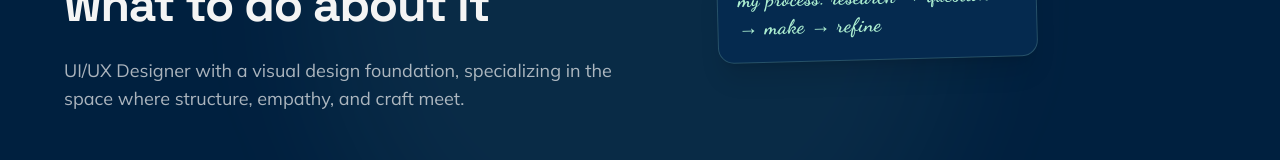
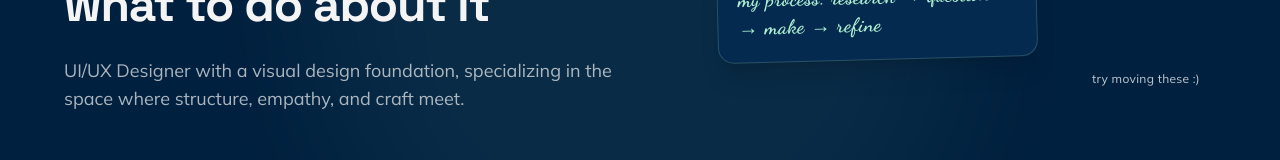
Before and after one commit to ishachaphekar/portfolio, a React (Vite) app: page / in a window 1280 px wide. Shown: the part 522-682 px from the top of the page. Built offline with nearby package versions, Linux system fonts and the light colour scheme.

Commit message:
feat: add interactive draggable sticky notes component to HeroSection

```diff
--- a/src/components/HeroSection.tsx
+++ b/src/components/HeroSection.tsx
@@ -247,8 +247,12 @@ export const HeroSection: React.FC = () => {
 
           </div>
 
-          {/* RIGHT COLUMN SPACER FOR GRID */}
-          <div className="lg:col-span-5 h-[340px] hidden lg:block pointer-events-none" />
+          {/* RIGHT COLUMN WITH INSTRUCTION TEXT */}
+          <div className="lg:col-span-5 h-[340px] hidden lg:flex flex-col justify-end items-end pointer-events-none relative pr-4 pb-2">
+            <span className="font-sans text-[12px] text-offwhite/80 tracking-wide select-none whitespace-nowrap transform translate-y-7">
+              try moving these :)
+            </span>
+          </div>
 
         </div>
       </div>
```
